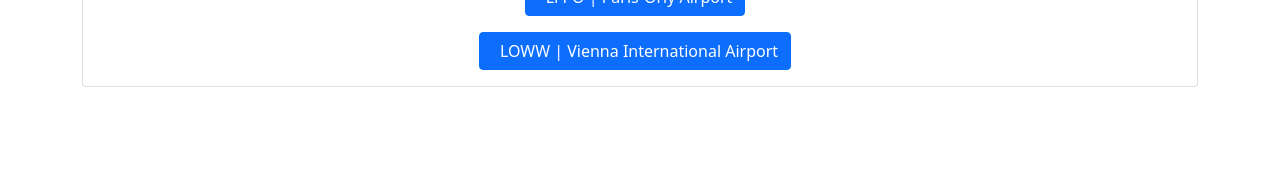
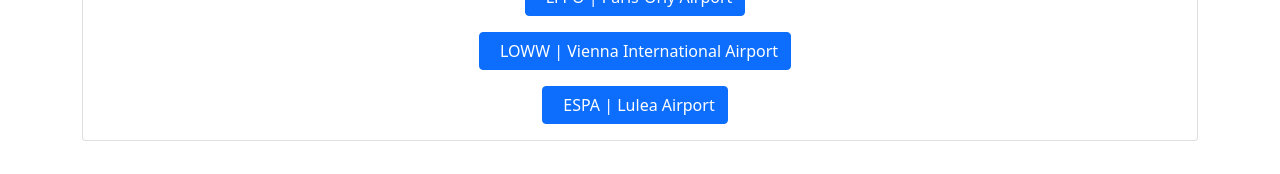
Before and after one commit to eurocontrol-swim/predicted-runway-ui, a Vue app: page / in a window 1280 px wide. Shown: the part 303-477 px from the top of the page. Built offline with nearby package versions, Linux system fonts and the light colour scheme; no server answers.

Commit message:
add ESPA airport

```diff
--- a/src/AppConfig.js
+++ b/src/AppConfig.js
@@ -31,6 +31,11 @@
         name: 'Vienna International Airport',
         coordinates: [16.5697002411, 48.1102981567],
     },
+    {
+        icao: 'ESPA',
+        name: 'Lulea Airport',
+        coordinates: [22.1219997406, 65.543800354],
+    },
 ]
 AppConfig.getAirportData = (airportIcao) => {
     const [airportData] = AppConfig.destinationAirports.filter((airport) => airport.icao === airportIcao)
```
